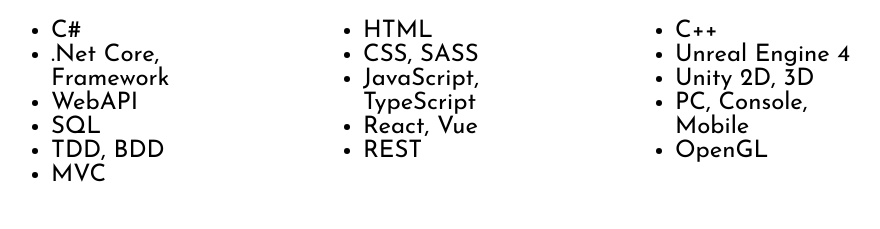
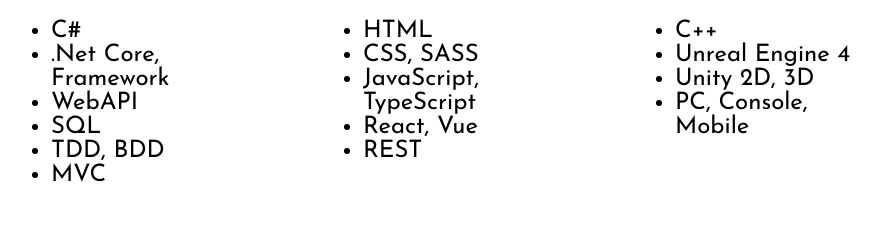
Before and after one commit to DanRLBailey/nextportfolio, a Next.js app: page / in a window 1280 px wide. Shown: the part 900-1129 px from the top of the page, without its empty margins (199-1079 px from the left). Built offline with nearby package versions, Linux system fonts and the light colour scheme.

Commit message:
Removed opengl

```diff
--- a/pages/index.js
+++ b/pages/index.js
@@ -64,7 +64,6 @@
               <li>Unreal Engine 4</li>
               <li>Unity 2D, 3D</li>
               <li>PC, Console, Mobile</li>
-              <li>OpenGL</li>
             </ul>
           </Tile>
         </div>
```
